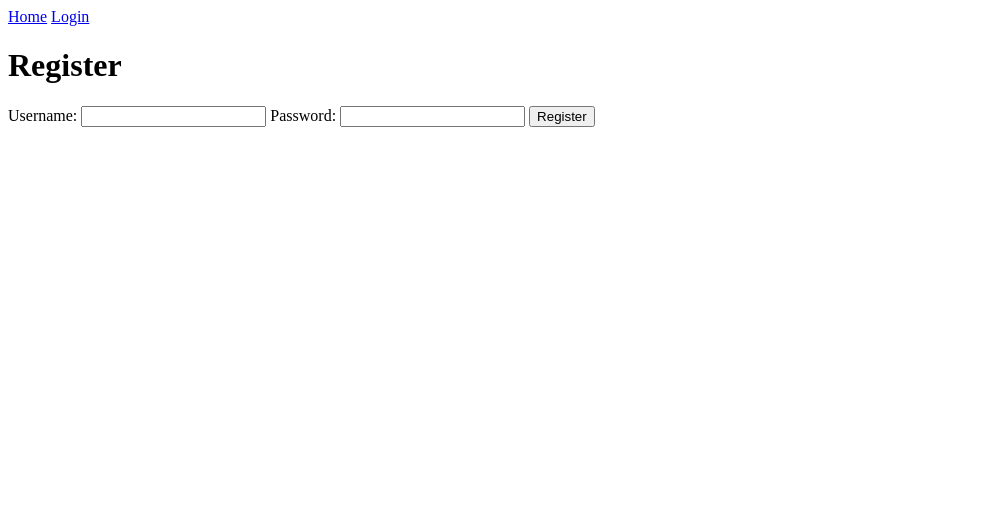
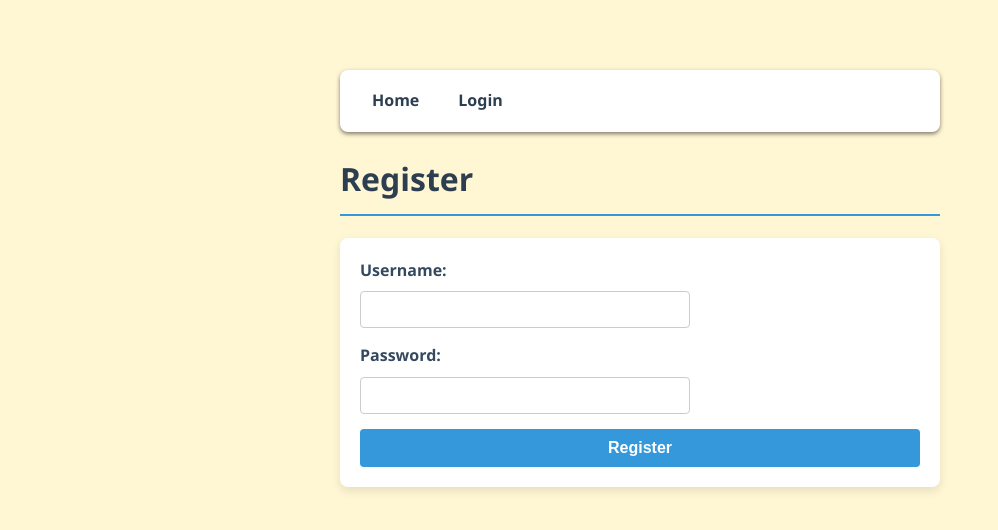
Before and after one commit to zaitseva-web/Site, a Flask app: page /register in a window 1280 px wide. Shown: the top 530 px of the page, without its empty margins (0-998 px from the left). Run offline with Flask 3, Linux system fonts and the light colour scheme.

Commit message:
css for login and register

```diff
--- a/PythonApplication1/static/style.css
+++ b/PythonApplication1/static/style.css
@@ -52,6 +52,7 @@ input[type='text']:focus, textarea:focus {
 textarea {
     resize: vertical;
     height: 100px;
+    width: 100%;
 }
 /*button*/
 button[type='submit'] {
@@ -77,6 +78,7 @@ nav {
     margin-bottom: 20px;
     display: flex;
     gap: 15px;
+    width:-moz-fit-content;
 }
 nav a {
     color: #2c3e50;
@@ -93,3 +95,33 @@ nav a:hover {
     color: white;
     text-decoration: none;
 }
+/*Login form*/
+form {
+    background-color: #ffffff;
+    padding: 20px;
+    border-radius: 8px;
+    box-shadow: 0 4px 10px rgba(0, 0, 0, 0.1);
+    margin-top: 20px;
+}
+label {
+    font-weight: 600;
+    color: #34495e;
+    display: block;
+    margin-bottom: 8px;
+}
+input[type='text'], input[type='password'] {
+    width: 55%;
+    padding: 10px;
+    margin-bottom: 15px;
+    border: 1px solid #ccc;
+    border-radius: 4px;
+}
+
+/*Register form*/
+form {
+    background-color: #ffffff;
+    padding: 20px;
+    border-radius: 8px;
+    box-shadow: 0 4px 10px rgba(0, 0, 0, 0.1);
+    margin-top: 20px;
+}
--- a/PythonApplication1/templates/about.html
+++ b/PythonApplication1/templates/about.html
@@ -13,7 +13,7 @@
         <a href="{{url_for('contact') }}">Contact</a>
 
         {% if username %}
-            <span>Hello, {{ username }}!</span>
+
             <a href="{{ url_for('logout') }}">Logout</a>
         {% else %}
             <a href="{{ url_for('login') }}">Login</a>
--- a/PythonApplication1/templates/contact.html
+++ b/PythonApplication1/templates/contact.html
@@ -13,7 +13,6 @@
         <a href="{{url_for('contact') }}">Contact</a>
 
         {% if username %}
-        <span>Hello, {{ username }}!</span>
         <a href="{{ url_for('logout') }}">Logout</a>
         {% else %}
         <a href="{{ url_for('login') }}">Login</a>
--- a/PythonApplication1/templates/index.html
+++ b/PythonApplication1/templates/index.html
@@ -13,7 +13,6 @@
         <a href="{{url_for('contact') }}">Contact</a>
 
         {% if username %}
-            <span>Hello, {{ username }}!</span>
             <a href="{{ url_for('logout') }}">Logout</a>
         {% else %}
             <a href="{{ url_for('login') }}">Login</a>
--- a/PythonApplication1/templates/register.html
+++ b/PythonApplication1/templates/register.html
@@ -3,7 +3,7 @@
 <head>
     <meta charset="utf-8">
     <title>Register</title>
-    <link<link rel="stylesheet" href="{{ url_for('static', filename='style.css') }}">
+    <link rel="stylesheet" href="{{ url_for('static', filename='style.css') }}">
 </head>
 <body>
     <nav>
```
